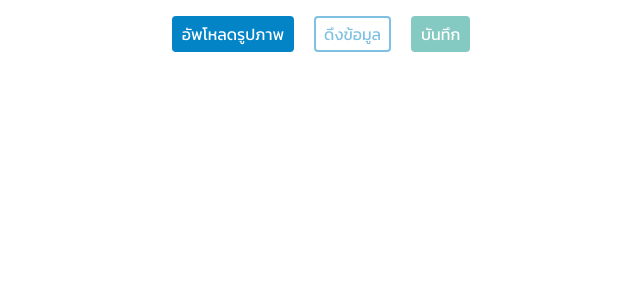
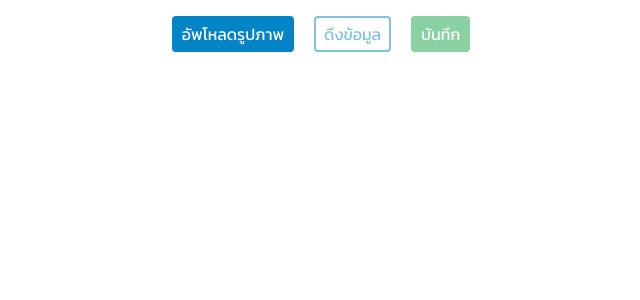
Before and after one commit to Noppawat3939/image-annotations, a Next.js app: page / in a window 1280 px wide. Shown: the top 300 px of the page, without its empty margins (319-959 px from the left). Built offline with nearby package versions, Linux system fonts and the light colour scheme.

Commit message:
:sparkles: added picture tag

```diff
--- a/src/app/page.tsx
+++ b/src/app/page.tsx
@@ -42,7 +42,7 @@ const MainPage = () => {
       <div className="bg-white flex justify-between p-4 sticky top-0 z-10">
         <div className="w-full flex justify-center space-x-5">
           <button
-            className="border-2 border-sky-600 rounded px-2 py-1 bg-sky-600 text-white disabled:opacity-60"
+            className="border-2 border-transparent hover:bg-sky-700 duration-300 transition-all rounded px-2 py-1 bg-sky-600 text-white disabled:opacity-60"
             disabled={isDisabledUploadImage}
             onClick={handleChooseImage}
           >
@@ -58,7 +58,7 @@ const MainPage = () => {
           <button
             disabled={isDisabledSave || !selectedImage}
             onClick={handleSavedMarkerData}
-            className="border-2 border-teal-600 px-2 py-1 rounded bg-teal-600 text-white disabled:opacity-50"
+            className="border-2 border-green-600 px-2 py-1 rounded bg-green-600 text-white disabled:opacity-50"
           >
             {isLoading ? "กำลังบันทึก" : "บันทึก"}
           </button>
@@ -67,13 +67,16 @@ const MainPage = () => {
       <section className="flex">
         {selectedImage && (
           <div className="mx-auto max-w-[50%] max-h-[65%] mt-[40px]">
+            <picture>
               <img
                 ref={imgRef}
                 className="h-full w-full hover:scale-1 duration-200 transition-all object-cover"
                 loading="lazy"
                 src={selectedImage}
                 alt="phone-photo"
+                decoding="async"
               />
+            </picture>
           </div>
         )}
         {selectedImage && (
```
Lines whose indentation alone changed are shown as unchanged.
